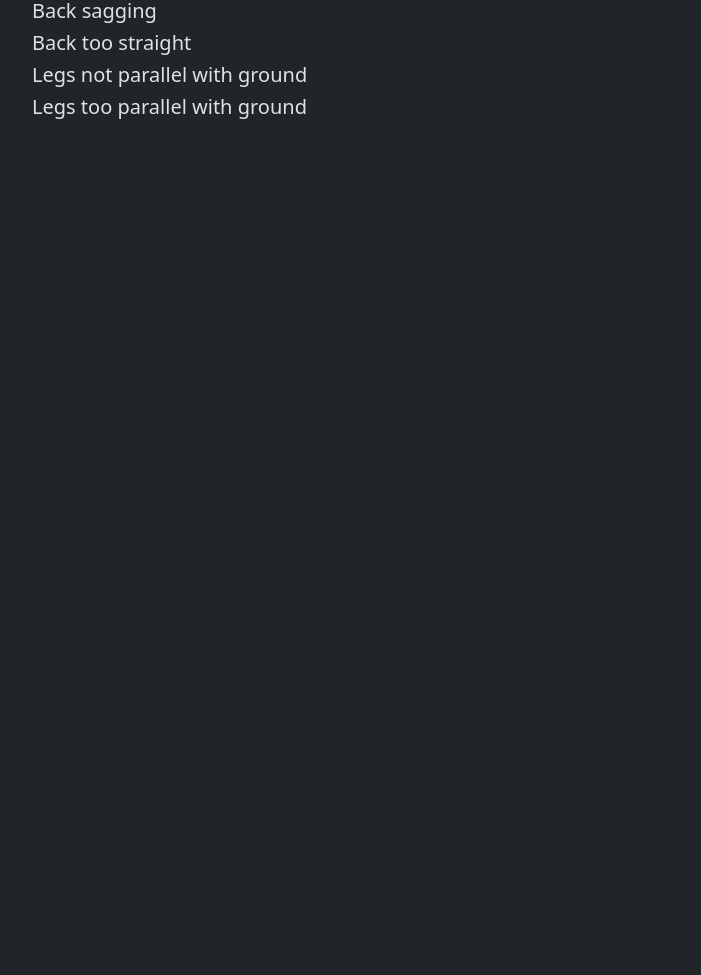
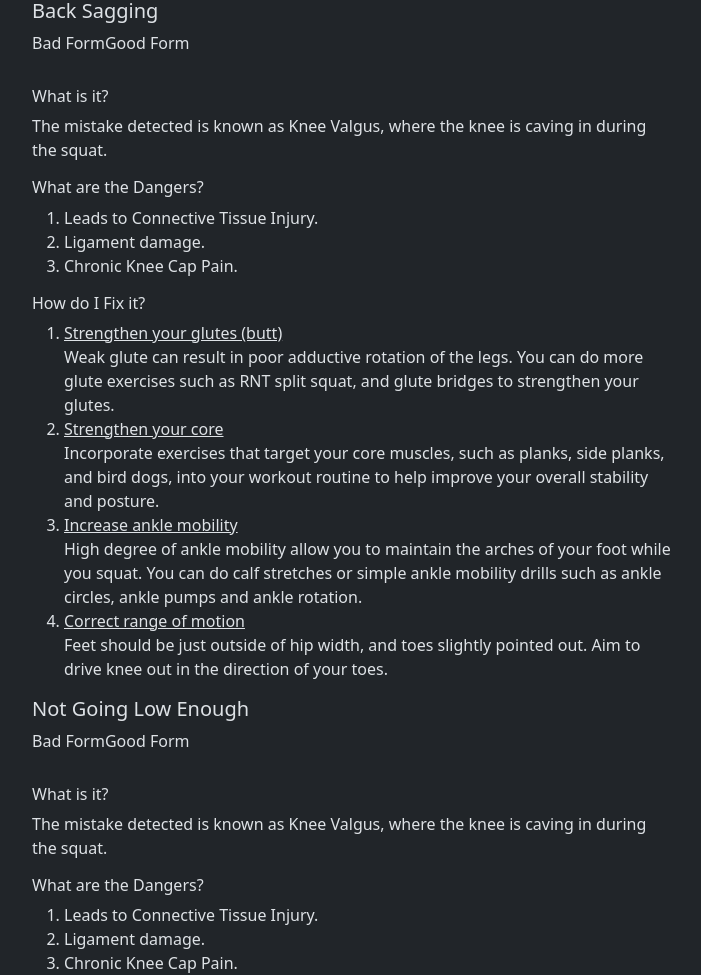
Before and after one commit to Yuheng3107/aichallenge, a Flask app: page /errors in a window 1280 px wide. Shown: the part 5525-6500 px from the top of the page, without its empty margins (288-989 px from the left). Before the commit the page ends 5644 px from the top, so only its background shows below. Run offline with Flask 2, Linux system fonts and the light colour scheme.

Commit message:
Update errors.html

```diff
--- a/templates/errors.html
+++ b/templates/errors.html
@@ -245,7 +245,7 @@
                     <p>Good Form</p>
                 </div>
             </div>
-        <h5>Squat too low</h5>
+        <h5>Squat too Low</h5>
         <p>
             <h6>What is it?</h6>
             Squatting too low refers to an excessive range of motion, where it resulted in you squatting below the proper depth.The Proper squat depth is achieved when the hips are parallel with the knees or slightly below, while maintaining proper form.
@@ -279,10 +279,78 @@
         <div class="video">
             <iframe loading="lazy" class="vertical embed-responsive embed-responsive-16by9" src="https://youtube.com/embed/KPTSch1HFp0?mute=1" frameborder="0"></iframe>
         </div>
-        <h5>Back sagging</h5>
-        <h5>Back too straight</h5>
-        <h5>Legs not parallel with ground</h5>
-        <h5>Legs too parallel with ground</h5>
+        <section>
+            <h5>Back Sagging</h5>
+            <div class="d-flex flex-row">
+                <div class="flex-column">
+                    <p>Bad Form</p>
+                </div>
+                <div class="flex-column">
+                    <p>Good Form</p>
+                </div>
+            </div>
+            <p>
+                <h6>What is it?</h6>
+                The mistake detected is known as Knee Valgus, where the knee is caving in during the squat.
+            </p>
+            <p>
+                <h6>What are the Dangers?</h6>
+                <ol>
+                    <li>Leads to Connective Tissue Injury.</li>
+                    <li>Ligament damage.</li>
+                    <li>Chronic Knee Cap Pain.</li>
+                </ol>
+            </p>
+            <p>
+                <h6>How do I Fix it?</h6>
+                <ol>
+                    <li><u>Strengthen your glutes (butt)</u><br>
+                    Weak glute can result in poor adductive rotation of the legs. You can do more glute exercises such as RNT split squat, and glute bridges to strengthen your glutes.</li>
+                    <li><u>Strengthen your core</u><br>
+                    Incorporate exercises that target your core muscles, such as planks, side planks, and bird dogs, into your workout routine to help improve your overall stability and posture.</li>
+                    <li><u>Increase ankle mobility</u><br>
+                    High degree of ankle mobility allow you to maintain the arches of your foot while you squat. You can do calf stretches or simple ankle mobility drills such as ankle circles, ankle pumps and ankle rotation.</li>
+                    <li><u>Correct range of motion</u><br>
+                    Feet should be just outside of hip width, and toes slightly pointed out. Aim to drive knee out in the direction of your toes.</li>
+                </ol>
+            </p>
+        </section>
+        <section>
+            <h5>Not Going Low Enough</h5>
+            <div class="d-flex flex-row">
+                <div class="flex-column">
+                    <p>Bad Form</p>
+                </div>
+                <div class="flex-column">
+                    <p>Good Form</p>
+                </div>
+            </div>
+            <p>
+                <h6>What is it?</h6>
+                The mistake detected is known as Knee Valgus, where the knee is caving in during the squat.
+            </p>
+            <p>
+                <h6>What are the Dangers?</h6>
+                <ol>
+                    <li>Leads to Connective Tissue Injury.</li>
+                    <li>Ligament damage.</li>
+                    <li>Chronic Knee Cap Pain.</li>
+                </ol>
+            </p>
+            <p>
+                <h6>How do I Fix it?</h6>
+                <ol>
+                    <li><u>Strengthen your glutes (butt)</u><br>
+                    Weak glute can result in poor adductive rotation of the legs. You can do more glute exercises such as RNT split squat, and glute bridges to strengthen your glutes.</li>
+                    <li><u>Strengthen your core</u><br>
+                    Incorporate exercises that target your core muscles, such as planks, side planks, and bird dogs, into your workout routine to help improve your overall stability and posture.</li>
+                    <li><u>Increase ankle mobility</u><br>
+                    High degree of ankle mobility allow you to maintain the arches of your foot while you squat. You can do calf stretches or simple ankle mobility drills such as ankle circles, ankle pumps and ankle rotation.</li>
+                    <li><u>Correct range of motion</u><br>
+                    Feet should be just outside of hip width, and toes slightly pointed out. Aim to drive knee out in the direction of your toes.</li>
+                </ol>
+            </p>
+        </section>
     </div>
 </main>
 {% endblock main %}
```
